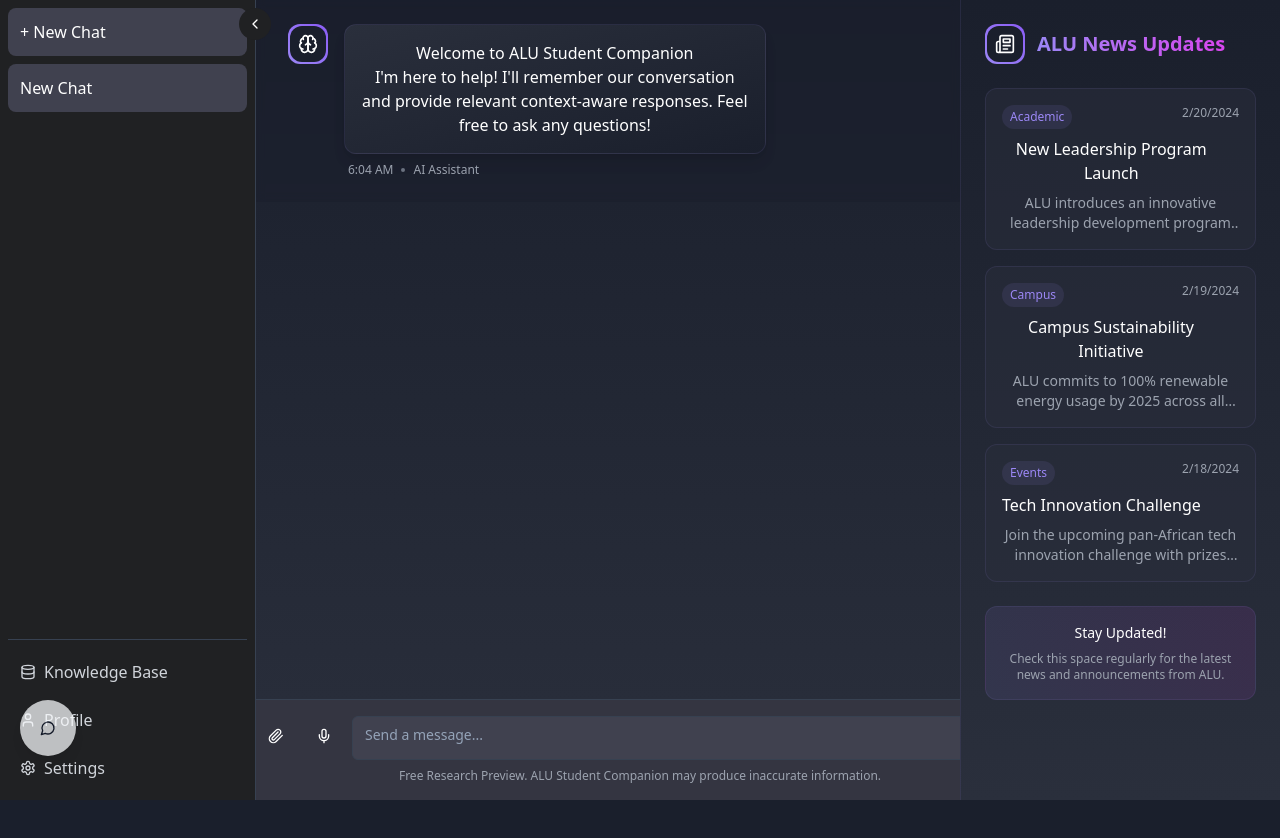
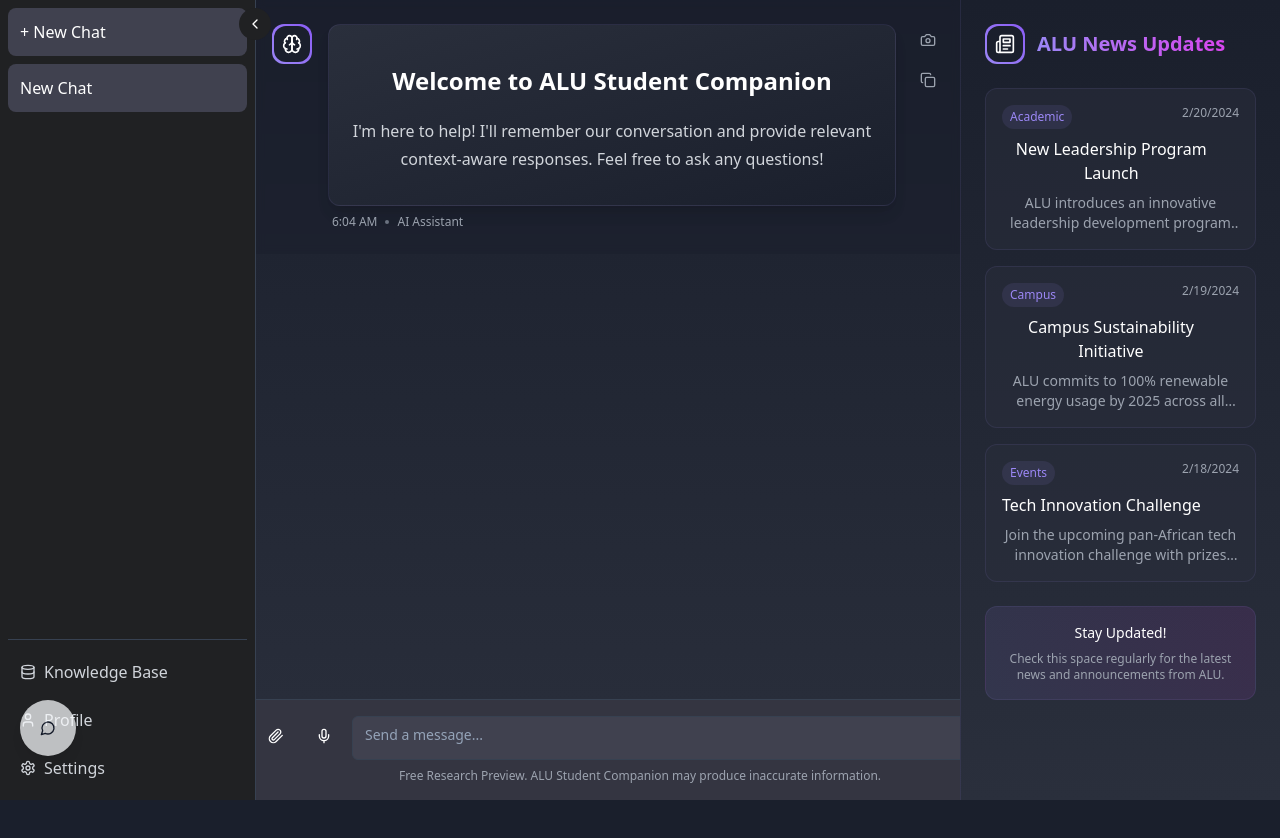
Before and after one commit to Donne120/alusc, a React (Vite) app: page / in a window 1280 px wide. Shown: the top 838 px of the page. Built offline with nearby package versions, Linux system fonts and the light colour scheme.

Commit message:
Improve chat UI and Markdown rendering
Improve chat interface layout to accommodate wider text displays.  Enhance Markdown rendering for improved readability and a more ChatGPT-like experience.

```diff
--- a/src/components/ChatMessage.tsx
+++ b/src/components/ChatMessage.tsx
@@ -113,12 +113,12 @@ export const ChatMessage = ({ message, isAi = false, attachments = [], onEdit }:
   return (
     <div
       className={cn(
-        "py-6 px-4 md:px-8 w-full animate-message-fade-in relative backdrop-blur-sm",
+        "py-6 px-2 md:px-4 w-full animate-message-fade-in relative backdrop-blur-sm",
         isAi ? "bg-[#1A1F2C]/50" : "bg-[#1A1F2C]/30"
       )}
       id={`message-${message.slice(0, 10)}`}
     >
-      <div className="max-w-3xl mx-auto flex gap-4">
+      <div className="max-w-5xl mx-auto flex gap-4">
         {isAi ? (
           <div className="w-10 h-10 rounded-xl overflow-hidden flex-shrink-0 bg-gradient-to-tr from-[#9b87f5] to-[#8B5CF6] p-0.5">
             <div className="bg-[#1A1F2C] w-full h-full rounded-xl p-2">
@@ -134,7 +134,7 @@ export const ChatMessage = ({ message, isAi = false, attachments = [], onEdit }:
         )}
         <div className="flex-1 space-y-2">
           <div className={cn(
-            "p-4 rounded-xl max-w-[85%] text-white shadow-lg",
+            "p-4 rounded-xl text-white shadow-lg",
             isAi ?
               "bg-gradient-to-br from-[#2A2F3C] to-[#1A1F2C] border border-[#9b87f5]/10" :
               "bg-gradient-to-br from-[#D946EF] to-[#8B5CF6]"
@@ -155,8 +155,18 @@ export const ChatMessage = ({ message, isAi = false, attachments = [], onEdit }:
                   code: ({ node, inline, className, children, ...props }: CodeProps) => {
                     const match = /language-(\w+)/.exec(className || '');
                     return !inline && match ? (
-                      <div className="relative group my-4">
+                      <div className="relative group my-6">
                         <div className="absolute -inset-0.5 bg-gradient-to-r from-[#9b87f5] to-[#D946EF] rounded-lg blur opacity-20"></div>
+                        <div className="relative rounded-lg overflow-hidden">
+                          <div className="bg-[#2A2F3C] text-xs text-gray-400 px-4 py-1 flex justify-between items-center">
+                            <span>{match[1].toUpperCase()}</span>
+                            <button
+                              onClick={handleCopy}
+                              className="p-1 hover:bg-[#1A1F2C] rounded"
+                            >
+                              {copied ? <Check className="h-4 w-4" /> : <Copy className="h-4 w-4" />}
+                            </button>
+                          </div>
                           <SyntaxHighlighter
                             style={atomDark}
                             language={match[1]}
@@ -164,28 +174,61 @@ export const ChatMessage = ({ message, isAi = false, attachments = [], onEdit }:
                             customStyle={{
                               margin: 0,
                               background: '#1A1F2C',
-                            borderRadius: '0.5rem',
+                              padding: '1rem',
+                              fontSize: '0.9rem',
+                              borderRadius: '0 0 0.5rem 0.5rem',
                             }}
                           >
                             {String(children).replace(/\n$/, '')}
                           </SyntaxHighlighter>
-                        <button
-                          onClick={handleCopy}
-                          className="absolute top-2 right-2 p-2 rounded-lg bg-[#2A2F3C] opacity-0 group-hover:opacity-100 transition-opacity"
-                        >
-                          {copied ? <Check className="h-4 w-4" /> : <Copy className="h-4 w-4" />}
-                        </button>
+                        </div>
                       </div>
                     ) : (
                       <code {...props} className={cn(
                         className,
-                        "bg-[#2A2F3C] px-1.5 py-0.5 rounded-md"
+                        "bg-[#2A2F3C] px-1.5 py-0.5 rounded-md font-mono text-sm"
                       )}>
                         {children}
                       </code>
                     );
                   },
+                  p: ({ children }) => <p className="mb-4 leading-7">{children}</p>,
+                  ul: ({ children }) => <ul className="mb-4 pl-6 list-disc space-y-2">{children}</ul>,
+                  ol: ({ children }) => <ol className="mb-4 pl-6 list-decimal space-y-2">{children}</ol>,
+                  li: ({ children }) => <li className="leading-7">{children}</li>,
+                  h1: ({ children }) => <h1 className="text-2xl font-bold mb-4 mt-6">{children}</h1>,
+                  h2: ({ children }) => <h2 className="text-xl font-bold mb-3 mt-5">{children}</h2>,
+                  h3: ({ children }) => <h3 className="text-lg font-bold mb-3 mt-5">{children}</h3>,
+                  h4: ({ children }) => <h4 className="text-base font-bold mb-2 mt-4">{children}</h4>,
+                  blockquote: ({ children }) => (
+                    <blockquote className="border-l-4 border-[#9b87f5] pl-4 italic my-4 text-gray-300">
+                      {children}
+                    </blockquote>
+                  ),
+                  a: ({ href, children }) => (
+                    <a
+                      href={href}
+                      target="_blank"
+                      rel="noopener noreferrer"
+                      className="text-[#9b87f5] hover:underline"
+                    >
+                      {children}
+                    </a>
+                  ),
+                  table: ({ children }) => (
+                    <div className="overflow-x-auto my-4">
+                      <table className="min-w-full border border-[#2A2F3C] rounded-lg overflow-hidden">
+                        {children}
+                      </table>
+                    </div>
+                  ),
+                  thead: ({ children }) => <thead className="bg-[#2A2F3C]">{children}</thead>,
+                  tbody: ({ children }) => <tbody>{children}</tbody>,
+                  tr: ({ children }) => <tr className="border-b border-[#2A2F3C]">{children}</tr>,
+                  th: ({ children }) => <th className="px-4 py-2 text-left font-semibold">{children}</th>,
+                  td: ({ children }) => <td className="px-4 py-2">{children}</td>,
                 }}
+                className="prose prose-invert max-w-none"
               >
                 {message}
               </ReactMarkdown>
@@ -197,7 +240,7 @@ export const ChatMessage = ({ message, isAi = false, attachments = [], onEdit }:
             <span>{isAi ? 'AI Assistant' : 'You'}</span>
           </div>
         </div>
-        <div className="flex gap-2 opacity-0 group-hover:opacity-100 transition-opacity">
+        <div className="flex flex-col gap-2">
           {!isAi && (
             <button
               onClick={handleEdit}
@@ -221,7 +264,7 @@ export const ChatMessage = ({ message, isAi = false, attachments = [], onEdit }:
         </div>
       </div>
       {attachments && attachments.length > 0 && (
-        <div className="mt-6 grid grid-cols-2 md:grid-cols-3 gap-4 max-w-3xl mx-auto">
+        <div className="mt-6 grid grid-cols-2 md:grid-cols-3 gap-4 max-w-5xl mx-auto">
           {attachments.map((attachment, index) => (
             attachment && attachment.type === 'image' ? (
               <div key={index} className="relative group">
```
Lines whose indentation alone changed are shown as unchanged.
